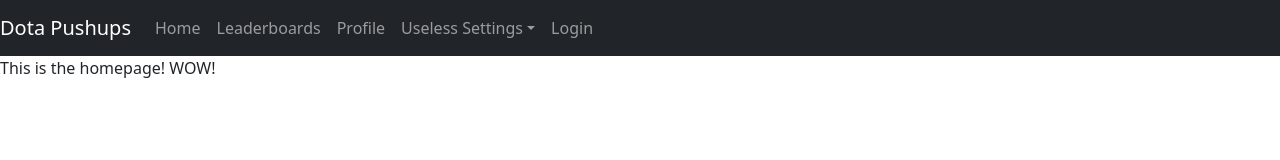
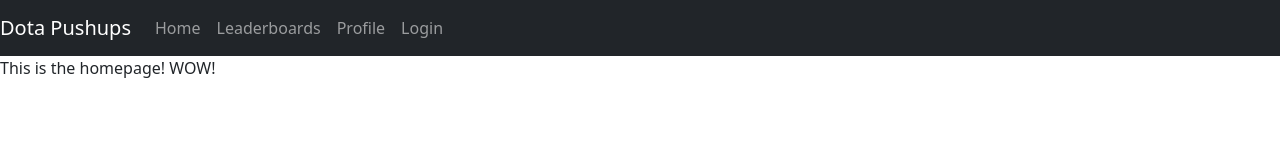
Before and after one commit to justinchiu25/Dota-pushup, a React (Create React App) app: page / in a window 1280 px wide. Shown: the top 160 px of the page. Built offline with nearby package versions, Linux system fonts and the light colour scheme; no server answers.

Commit message:
Hid settings when not logged in

```diff
--- a/src/App/Components/Navbar.js
+++ b/src/App/Components/Navbar.js
@@ -43,10 +43,11 @@ export default function Navbar() {
                         currentUser ?
                         <Nav.Link as={Link} to={"/claim"}> Profile </Nav.Link> :
                         <Nav.Link as={Link} to={"/login"}> Profile </Nav.Link>}
+                        {currentUser &&
                         <NavDropdown title="Useless Settings">
                             <NavDropdown.Item href="/"> Homepage </NavDropdown.Item>
                             <NavDropdown.Item onClick={handleLogout}> Log Out </NavDropdown.Item>
-                        </NavDropdown>
+                        </NavDropdown> }
                         {currentUser ? <Nav.Link onClick={handleLogout}> Log Out</Nav.Link> :
                         <Nav.Link as={Link} to={"/login"}> Login </Nav.Link>}
                     </Nav>
```
